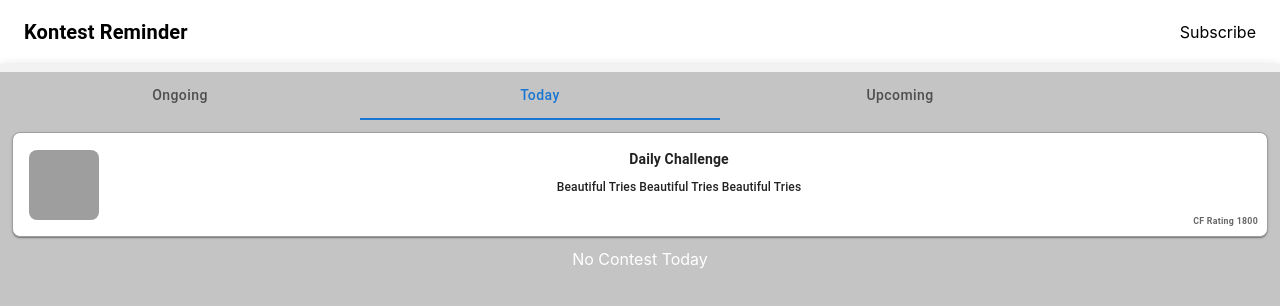
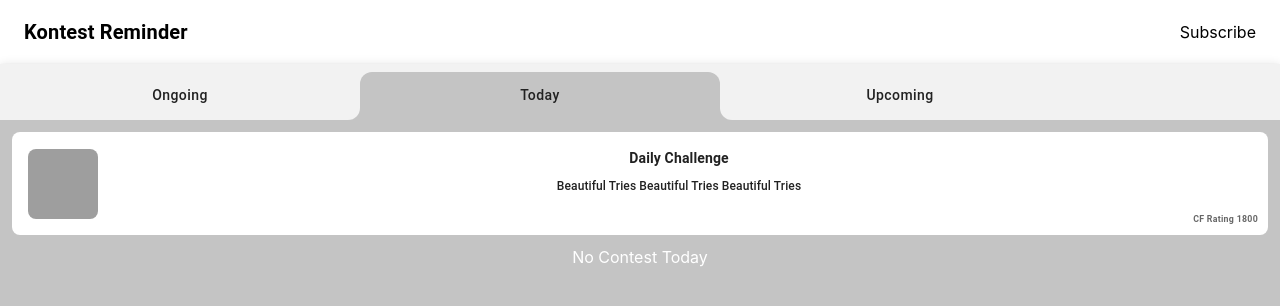
Before and after one commit to nisarg0/Kontest-Reminder, a React app: page /Subscribe in a window 1280 px wide. Shown: the top 306 px of the page. Built offline with nearby package versions, Linux system fonts and the light colour scheme; grey boxes are pictures that could not be loaded; the HTML template or start-up script is replaced by a standard one.

Commit message:
rounded tabs

```diff
--- a/src/App.css
+++ b/src/App.css
@@ -1,6 +1,5 @@
 body {
-	min-width: 325px; /* your desiredwidth */
-	max-width: 100%;
+	min-width: 360px;
 	min-height: 500px;
 	max-height: 100%;
 	position: relative;
--- a/src/components/ChallengeCard.js
+++ b/src/components/ChallengeCard.js
@@ -18,17 +18,15 @@ export default function ContestCard() {
 			<Card
 				sx={{
 					display: "flex",
-					border: 1,
 					borderRadius: 2,
-					borderColor: "grey.500",
 					marginBottom: 1.5,
 					marginRight: 1.5,
 					marginLeft: 1.5,
 					padding: 1,
+					boxShadow: "none",
 					":hover": {
 						":hover": {
-							borderColor: "#3CC5F3",
-							borderWidth: 1.5,
+							boxShadow: "0px 4px 12px rgba(0, 0, 0, 0.16)",
 						},
 					},
 				}}
--- a/src/components/ContestCard.js
+++ b/src/components/ContestCard.js
@@ -38,16 +38,16 @@ export default function ContestCard({ contest, onDelete }) {
 			<Card
 				sx={{
 					display: "flex",
-					border: 1,
 					borderRadius: 2,
-					borderColor: "grey.500",
 					marginBottom: 1.5,
 					marginRight: 1.5,
 					marginLeft: 1.5,
 					padding: 1,
+					boxShadow: "none",
 					":hover": {
-						borderColor: "#3CC5F3",
-						borderWidth: 1.5,
+						":hover": {
+							boxShadow: "0px 4px 12px rgba(0, 0, 0, 0.16)",
+						},
 					},
 				}}
 				onClick={() => {
--- a/src/components/SubChallenge.js
+++ b/src/components/SubChallenge.js
@@ -5,7 +5,7 @@ import {
 	Card,
 	Switch,
 	FormGroup,
-	Stack,
+	Box,
 } from "@mui/material";
 import { styled } from "@mui/material/styles";
 
@@ -48,7 +48,7 @@ const AntSwitch = styled(Switch)(({ theme }) => ({
 		backgroundColor:
 			theme.palette.mode === "dark"
 				? "rgba(255,255,255,.35)"
-				: "rgba(0,0,0,.25)",
+				: "rgba(0,0,0,1)",
 		boxSizing: "border-box",
 	},
 }));
@@ -83,18 +83,17 @@ export default function ContestCard() {
 					Daily Challenge
 				</Typography>
 				<FormGroup>
-					<Stack direction="row" spacing="space-between" alignItems="center">
+					<Box sx={{display: 'flex', alignItems: "center", justifyContent: "center"}}>
 						<Typography sx={{ fontWeight: "medium" }}>
 							Competitive Programming
 						</Typography>
 						<AntSwitch
 							defaultChecked
-							inputProps={{ "aria-label": "ant design" }}
 						/>
-						<Typography sx={{ paddingLeft: "16px", fontWeight: "medium" }}>
+						<Typography sx={{ fontWeight: "medium", textAlign: 'right' }}>
 							Placement Practice
 						</Typography>
-					</Stack>
+					</Box>
 				</FormGroup>
 			</CardContent>
 		</Card>
--- a/src/components/SubscribeCard.js
+++ b/src/components/SubscribeCard.js
@@ -13,16 +13,16 @@ export default function SubscribeCard({ platform, value, changeSubStatus }) {
 		<Card
 			sx={{
 				display: "flex",
-				border: 1,
 				borderRadius: 2,
-				borderColor: "grey.500",
 				padding: 1,
+				boxShadow: "none",
 				":hover": {
-					"box-shadow": "0px 0px 10px 3px rgba(0, 0, 0, 0.2)",
+					"box-shadow": "0px 0px 8px 3px rgba(50, 100, 150, 0.16)",
 				},
 				alignItems: "center",
 				width: "100%",
-				backgroundColor: value ? "#b3e0ff" : "white",
+				backgroundColor: "white",
+				border: value ? "2px solid #1FA0DB" : "none"
 			}}
 			onClick={() => changeSubStatus(platform)}
 		>
@@ -40,7 +40,7 @@ export default function SubscribeCard({ platform, value, changeSubStatus }) {
 			<Typography
 				component="div"
 				color="text.primary"
-				sx={{ flex: 1, fontSize: 14, textAlign: "center", cursor: "default" }}
+				sx={{ flex: 1, fontSize: 14, textAlign: "center", cursor: "default", color: value ? "#1FA0DB" : "#222" }}
 				fontWeight="550"
 			>
 				{platform}
--- a/src/pages/Contests.js
+++ b/src/pages/Contests.js
@@ -7,6 +7,24 @@ import { Tabs, Tab, AppBar } from "@mui/material";
 import Box from "@mui/material/Box";
 import { makeStyles } from "@mui/styles";
 
+const tabBorders = {
+	0: {
+		ongoing: "12px 12px 0px 0px !important",
+		today: "0px 0px 0px 12px !important",
+		upcoming: "0px 0px 0px 0px !important",
+	},
+	1: {
+		ongoing: "0px 0px 12px 0px !important",
+		today: "12px 12px 0px 0px !important",
+		upcoming: "0px 0px 0px 12px !important",
+	},
+	2: {
+		ongoing: "0px 0px 0px 0px !important",
+		today: "0px 0px 12px 0px !important",
+		upcoming: "12px 12px 0px 0px !important",
+	},
+}
+
 const styles = makeStyles({
 	root: {},
 	tabPanel: {
@@ -14,17 +32,39 @@ const styles = makeStyles({
 	},
 	tabs: {
 		"& .Mui-selected": {
+			color: "#222222"
+		},
+		"& .Mui-selected .MuiTouchRipple-root": {
 			backgroundColor: "#C4C4C4 !important",
 		},
-		backgroundColor: "#C4C4C4",
+		"& .Mui-selected::before": {
+			backgroundColor: "#F2F2F2 !important"
+		}
 	},
 	tabBtn: {
+		color: '#222222',
 		textTransform: "none !important",
 		position: "relative",
 		flex: 1,
 		outline: "none !important",
-		borderRadius: "12px !important",
-		// backgroundColor: "#F2F2F2 !important",
+		zIndex: 1,
+
+		"& .MuiTouchRipple-root": {
+			zIndex: "-1",
+			backgroundColor: '#F2F2F2',
+		},
+
+		overflow: "visible !important",
+		"&::before": {
+			content: "''",
+			position: "absolute",
+			top: "0",
+			left: "0",
+			width: "100%",
+			height: "100%",
+			backgroundColor: "#C4C4C4",
+			zIndex: "-1"
+		}
 	},
 });
 
@@ -51,11 +91,11 @@ export default function Contests() {
 							value={value}
 							onChange={handleTab}
 						>
-							<Tab className={classes.tabBtn} label="Ongoing" />
+							<Tab sx={{ borderRadius: tabBorders[value].ongoing}} className={classes.tabBtn} label="Ongoing" />
 
-							<Tab className={classes.tabBtn} label="Today" />
+							<Tab sx={{ borderRadius: tabBorders[value].today}} className={classes.tabBtn} label="Today" />
 
-							<Tab className={classes.tabBtn} label="Upcoming" />
+							<Tab sx={{ borderRadius: tabBorders[value].upcoming}} className={classes.tabBtn} label="Upcoming" />
 						</Tabs>
 					</AppBar>
 				</Box>
--- a/src/pages/Subscribe.js
+++ b/src/pages/Subscribe.js
@@ -10,8 +10,8 @@ export default function Subscribe() {
 		useContext(ContestContext);
 
 	return (
-		<Box sx={{ width: "100%", marginTop: "20px", padding: "8px" }}>
-			<Grid container spacing={1}>
+		<Box sx={{ width: "100%", marginTop: "8px", padding: "8px" }}>
+			<Grid container spacing={1.5}>
 				<Grid item xs={12}>
 					<SubChallenge />
 				</Grid>
```
Also changed, not shown: 1 other file (tests, documents, lock files or other folders).
